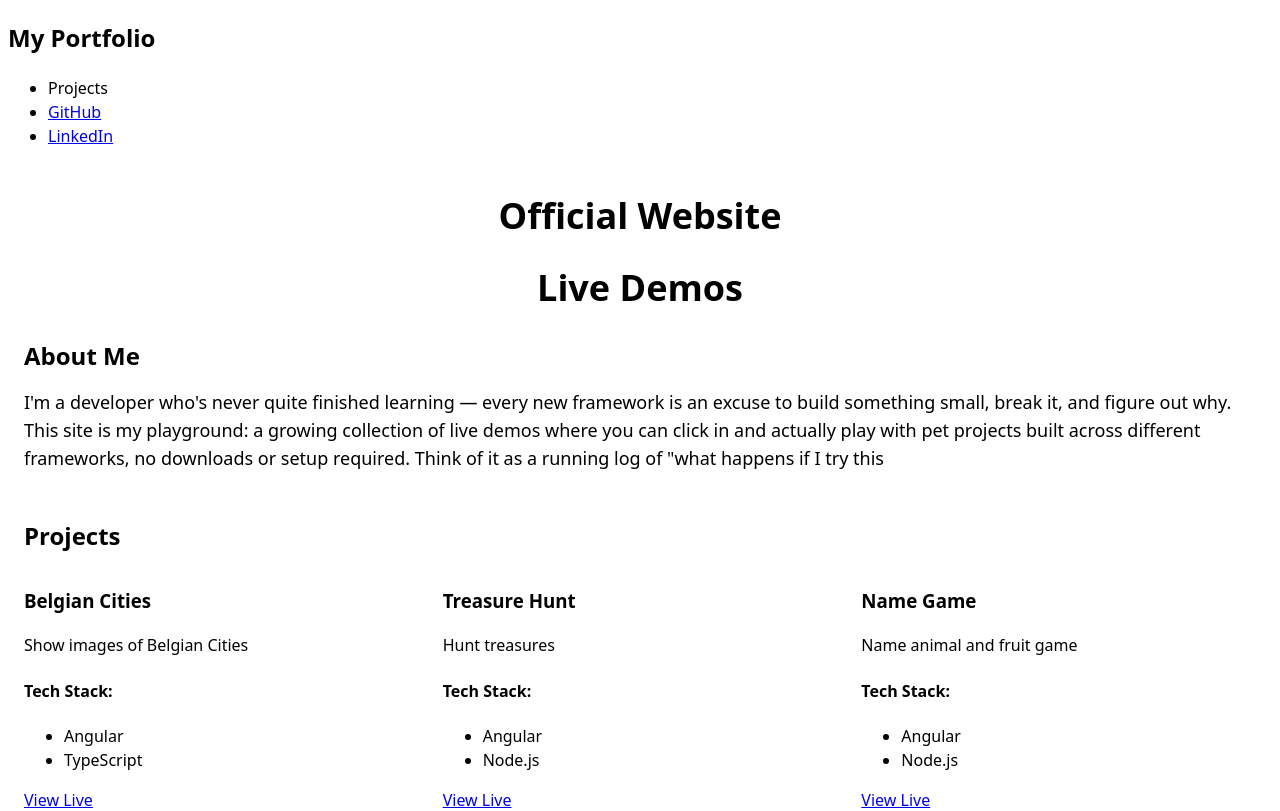
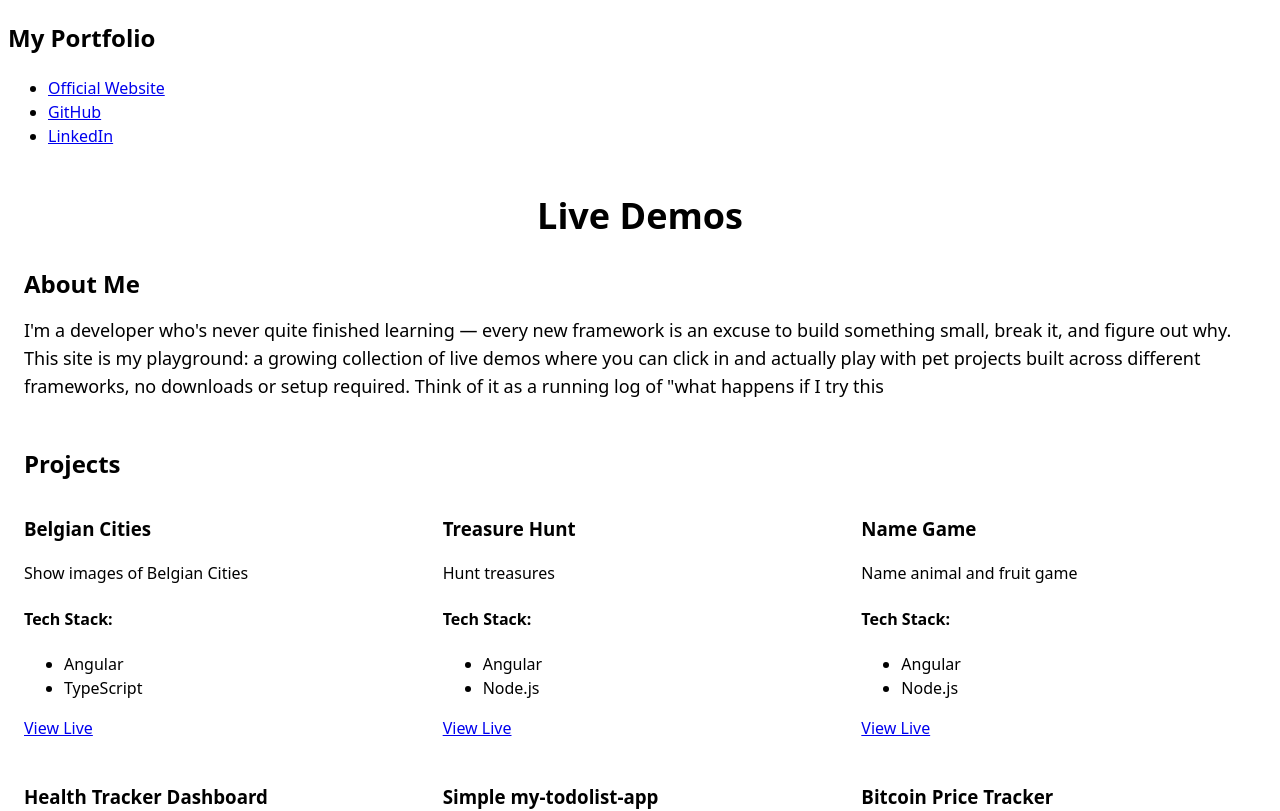
Before and after one commit to hoanghainguyen/my-portfolio, an Angular app: page / in a window 1280 px wide. Shown: the top 811 px of the page. Built offline with nearby package versions, Linux system fonts and the light colour scheme.

Commit message:
change descritption

```diff
--- a/src/app/app.html
+++ b/src/app/app.html
@@ -1,6 +1,6 @@
 <app-header></app-header>
 <main class="container mx-auto px-4 py-8">
-  <h1 class="text-4xl font-bold text-center mb-8"><a href="http://hoangconsulting.be/">Official Website</a></h1>
+
   <h1 class="text-4xl font-bold text-center mb-8">Live Demos</h1>
 
   <section class="mb-12">
--- a/src/app/header/header.html
+++ b/src/app/header/header.html
@@ -2,7 +2,7 @@
   <nav class="container mx-auto px-4 flex justify-between items-center">
     <h1 class="text-2xl font-bold">My Portfolio</h1>
     <ul class="flex space-x-4">
-      <li><a class="hover:text-gray-300">  Projects  </a></li>
+      <li><a href="http://hoangconsulting.be/">Official Website</a></li>
       <li><a href="https://github.com/hoanghainguyen/" target="_blank" class="hover:text-gray-300">  GitHub</a></li>
       <li><a href="https://www.linkedin.com/in/hoanghainguyen/" target="_blank" class="hover:text-gray-300">  LinkedIn</a></li>
     </ul>
```
